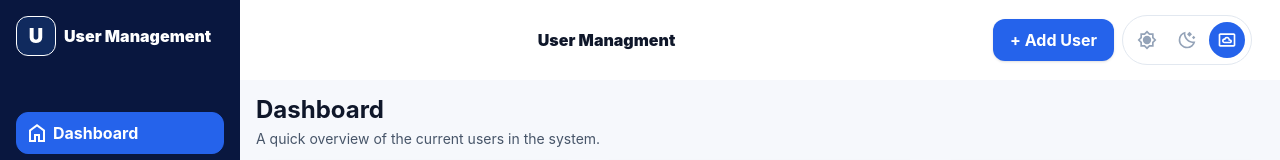
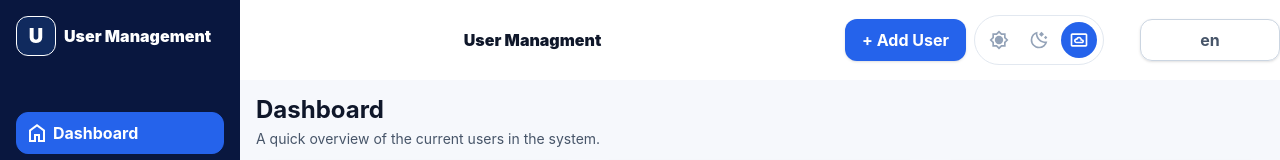
Before and after one commit to Amirparsa-g/React-Users-Panel, a React (Vite) app: page / in a window 1280 px wide. Shown: the top 160 px of the page. Built offline with nearby package versions, Linux system fonts and the light colour scheme; no server answers.

Commit message:
added i18n setup files and added the language toggle button

```diff
--- a/package.json
+++ b/package.json
@@ -12,8 +12,10 @@
   "dependencies": {
     "@tailwindcss/vite": "^4.3.3",
     "framer-motion": "^13.1.1",
+    "i18next": "^26.4.2",
     "react": "^19.2.7",
     "react-dom": "^19.2.7",
+    "react-i18next": "^17.0.14",
     "react-router-dom": "^7.18.2"
   },
   "devDependencies": {
--- a/src/App.tsx
+++ b/src/App.tsx
@@ -1,4 +1,5 @@
 import { useEffect, useState } from "react";
+import "../src/i18n/index";
 import "./App.css";
 //import UserList from "./components/UserList";
 import { type User } from "./types/user";
@@ -24,7 +25,7 @@ import {
 import EditUserPage from "./pages/EditUserPage";
 import ScrollToTop from "./components/ScrollToTop";
 import ThemeProvider from "./Contexts/ThemeProvider";
-
+import { useTranslation } from "react-i18next";
 type StatusFilters = "active" | "inactive" | "all";
 type RoleFilters = "admin" | "operator" | "customer" | "all";
 function App() {
@@ -132,6 +133,13 @@ function App() {
     document.title = `User Managment -${UsersList.length} Users`;
   }, [UsersList.length]);
 
+  const { i18n } = useTranslation();
+  useEffect(() => {
+    const currentLang = i18n.language;
+    document.documentElement.lang = currentLang;
+    localStorage.setItem("lng", currentLang);
+    document.documentElement.dir = currentLang === "fa" ? "rtl" : "ltr";
+  }, [i18n.language]);
   return (
     <ThemeProvider>
       <ScrollToTop />
--- a/src/components/AppLayout.tsx
+++ b/src/components/AppLayout.tsx
@@ -7,6 +7,7 @@ import ScrollToTop from "./ScrollToTop";
 import Buttons from "./Buttons";
 //import ThemeProvider from "../Contexts/ThemeProvider";
 import ThemeToggleButton from "./ThemeToggleButton";
+import LanguageToggleButton from "./LanguageToggleButton";
 const AppLayout = () => {
   const [isClicked, setIsClicked] = useState<boolean>(false);
   const location = useLocation();
@@ -99,6 +100,7 @@ const AppLayout = () => {
               + Add User
             </Buttons>
             <ThemeToggleButton />
+            <LanguageToggleButton />
           </div>
         </header>
         <div className="flex-1 overflow-y-auto bg-bg">
--- /dev/null
+++ b/src/components/LanguageToggleButton.tsx
@@ -0,0 +1,20 @@
+import { useTranslation } from "react-i18next";
+import Buttons from "../components/Buttons";
+const LanguageToggleButton = () => {
+  const { i18n } = useTranslation();
+  return (
+    <Buttons
+      comp="button"
+      buttonType="neutral"
+      onClick={() => {
+        if (i18n.language === "fa") i18n.changeLanguage("en");
+        else i18n.changeLanguage("fa");
+        console.log(i18n.language);
+      }}
+    >
+      <p>{i18n.language === "fa" ? "fa" : "en"}</p>
+    </Buttons>
+  );
+};
+
+export default LanguageToggleButton;
--- /dev/null
+++ b/src/i18n/index.ts
@@ -0,0 +1,24 @@
+import i18n from "i18next";
+import { initReactI18next } from "react-i18next";
+
+// وارد کردن فایل‌های ترجمه
+import enTranslation from "./locales/en.json";
+import faTranslation from "./locales/fa.json";
+
+const resources = {
+  en: { translation: enTranslation },
+  fa: { translation: faTranslation },
+};
+
+i18n
+  .use(initReactI18next) // اتصال به ریکت
+  .init({
+    resources,
+    lng: localStorage.getItem("lng") ?? "en", // همون زبان پیش‌فرضی که درست حدس زدی
+    fallbackLng: "en", // اگر کلیدی در زبان فارسی پیدا نشد، معادل انگلیسی‌اش رو نشون بده
+    interpolation: {
+      escapeValue: false,
+    },
+  });
+
+export default i18n;
--- /dev/null
+++ b/src/i18n/locales/en.json
@@ -0,0 +1,9 @@
+{
+  "form": {
+    "fullName": "Full Name",
+    "email": "Email"
+  },
+  "navigation": {
+    "users": "Users"
+  }
+}
--- /dev/null
+++ b/src/i18n/locales/fa.json
@@ -0,0 +1,9 @@
+{
+  "form": {
+    "fullName": "نام و نام خانوادگی",
+    "email": "ایمیل"
+  },
+  "navigation": {
+    "users": "کاربران"
+  }
+}
```
Also changed, not shown: 1 other file (tests, documents, lock files or other folders).
